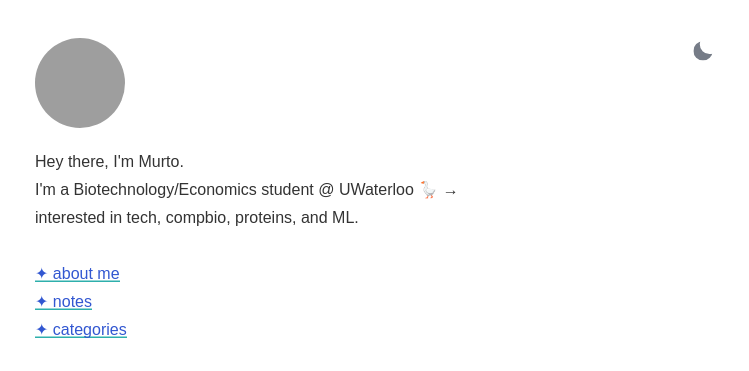
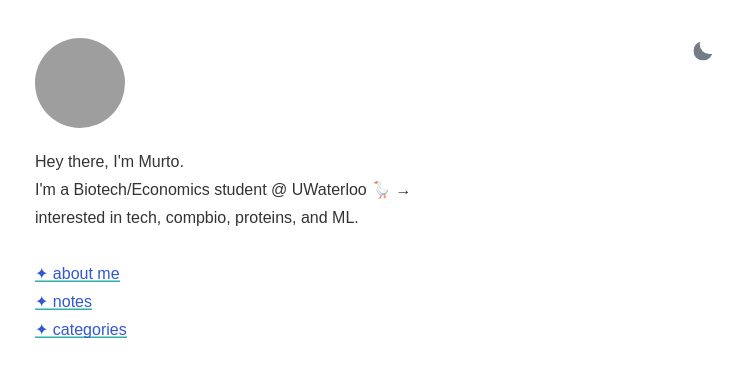
Before and after one commit to MurtoHilali/murtohilali.github.io, a Jekyll site: the page built from index.html, in a window 1280 px wide. Shown: the top 371 px of the page, without its empty margins (265-1014 px from the left). Built offline with Jekyll 4.4.1, drawn with Linux system fonts in a browser that asks for light colours; some web fonts are replaced; the list of posts is cut into pages by our own code; grey boxes are pictures that could not be loaded.

```diff
--- a/index.html
+++ b/index.html
@@ -6,7 +6,7 @@ layout: default
 
 <div class="bio">
     Hey there, I'm Murto.<br>
-    I'm a Biotechnology/Economics student @ UWaterloo 🪿 → <br>
+    I'm a Biotech/Economics student @ UWaterloo 🪿 → <br>
     interested in tech, compbio, proteins, and ML.<br>
     <br>
     <p class="anilink">
```
Also changed, not shown: _posts/2022-03-24-idiomics.md (+6 -10 lines).
